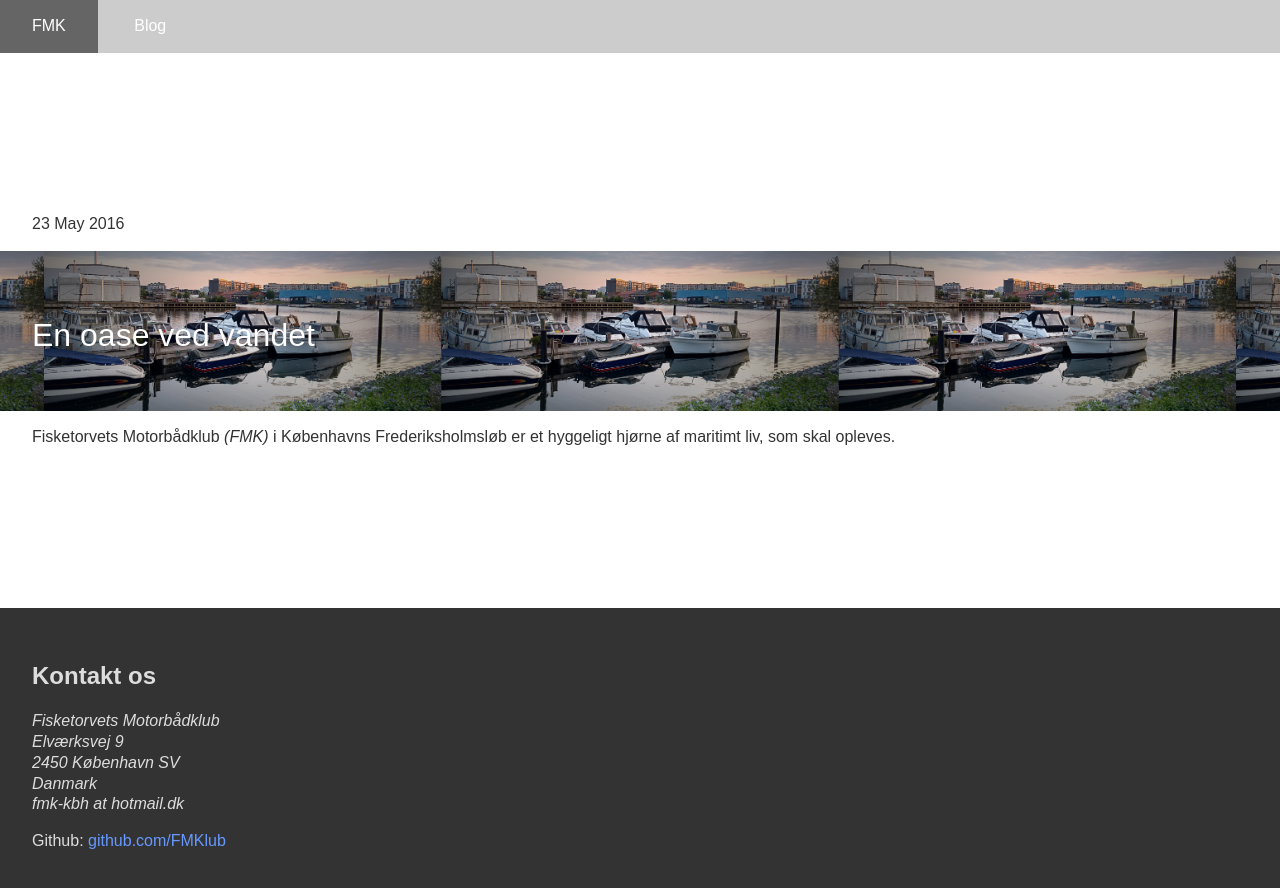
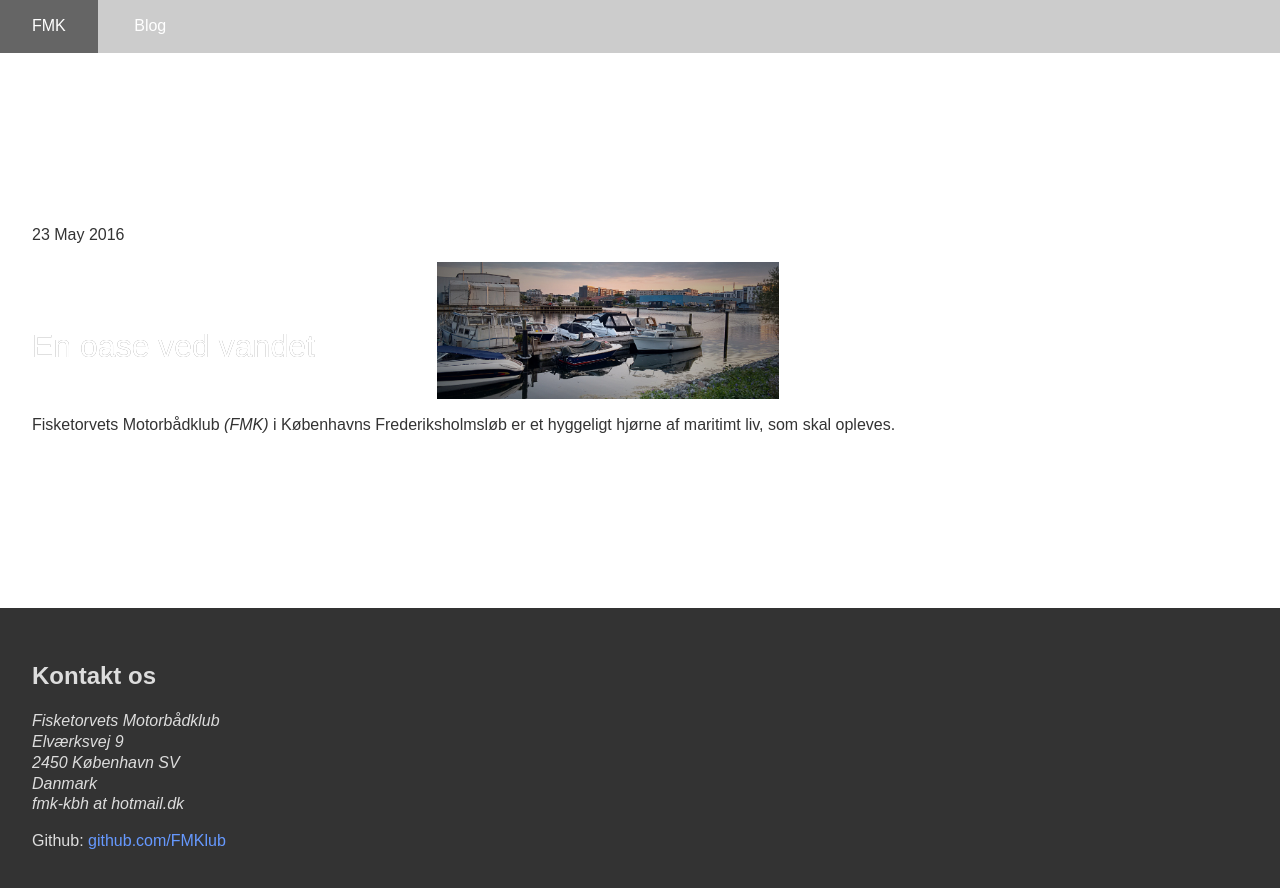
Before and after one commit to fisketorvetsmotorbaadklub/fisketorvetsmotorbaadklub.github.io, a Jekyll site: the page built from _posts/2016-05-23-en-oase-ved-vandet.md, in a window 1280 px wide. Shown: the top 888 px of the page. Built offline with Jekyll 4.4.1, drawn with Linux system fonts in a browser that asks for light colours.

Commit message:
Update main.css

```diff
--- a/css/main.css
+++ b/css/main.css
@@ -51,8 +51,8 @@ footer {
 
 .img-title {
   display: block;
-  min-width: 100%;
-  min-height: 10rem;
+  width: 100%;
+  height: auto;
   color: #fff;
   padding: 4rem 2rem 2rem;
   box-sizing: border-box;
@@ -60,5 +60,6 @@ footer {
   background-size: auto 100%;
   margin: 0 -2rem;
   font-weight: normal;
-  text-shadow: 0 0 rgba(0,0,0,0.33);
+  text-shadow: 0 0 rgba(0,0,0,0.5);
+  background-repeat: no-repeat;
 }
```
